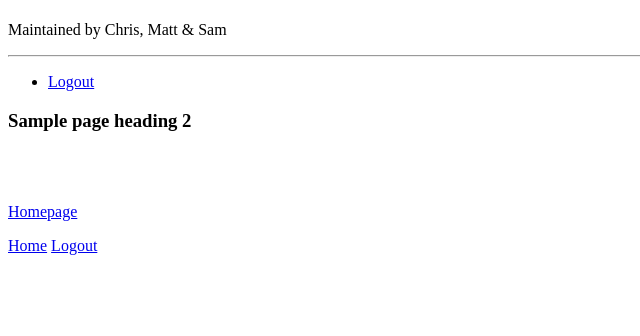
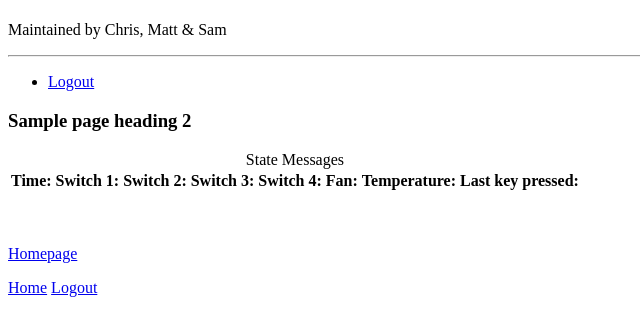
Before and after one commit to P17209873/SecureWebAppDevelopment, a PHP site: template private/app/templates/messagelistform.html.twig in a window 1280 px wide. Shown: the top 336 px of the page, without its empty margins (0-640 px from the left). Run offline with PHP 8.4, Linux system fonts and the light colour scheme; the template is opened without the code that fills it: most values are stand-ins (such as "Sample title", 1, 10 or a date in 2020); lists and menus that the app fills with data are empty; some libraries are stand-ins or nearby versions.

Commit message:
Messages can finally be viewed

```diff
--- a/private/app/templates/messagelistform.html.twig
+++ b/private/app/templates/messagelistform.html.twig
@@ -8,7 +8,7 @@
         </ul>
         <h3>{{ page_heading_2 }}</h3>
         <table>
-       {% if messages %}
+
                 <caption>State Messages</caption>
                 <tr>
                     <th>Time:</th>
@@ -20,16 +20,20 @@
                     <th>Temperature:</th>
                     <th>Last key pressed:</th>
                 </tr>
+            {% if messages %}
                 {% for individualMessage in messages %}
-               {% if individualMessage.MESSAGE %}
+                    <tr>
+                        <td>{{ individualMessage.RECEIVEDTIME }}</td>
                         {% for message in individualMessage.MESSAGE %}
-                       <tr>
-                       {% for value in message %}
+                                {% for value in message%}
                                     <td> {{ value }}</td>
                                 {% endfor %}
+
+                        {% endfor %}
+                        <td>{{ individualMessage.MESSAGE.Fan }}</td>
+                        <td>{{ individualMessage.MESSAGE.Temperature }}</td>
+                        <td>{{individualMessage.MESSAGE.Keypad }}</td>
                     </tr>
-                   {% endfor %}
-               {% endif %}
                 {% endfor %}
             {% endif %}
         </table>
```
Lines whose indentation alone changed are shown as unchanged.
